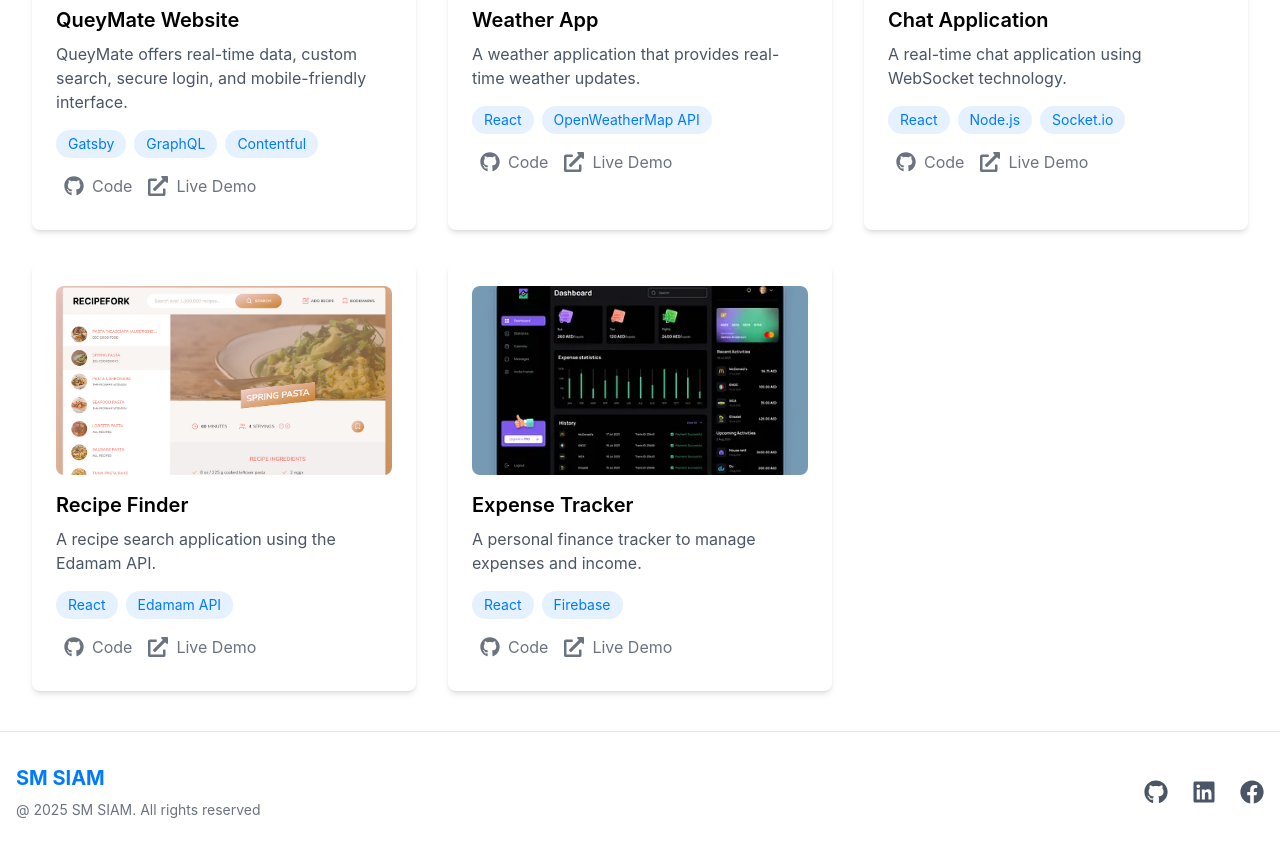
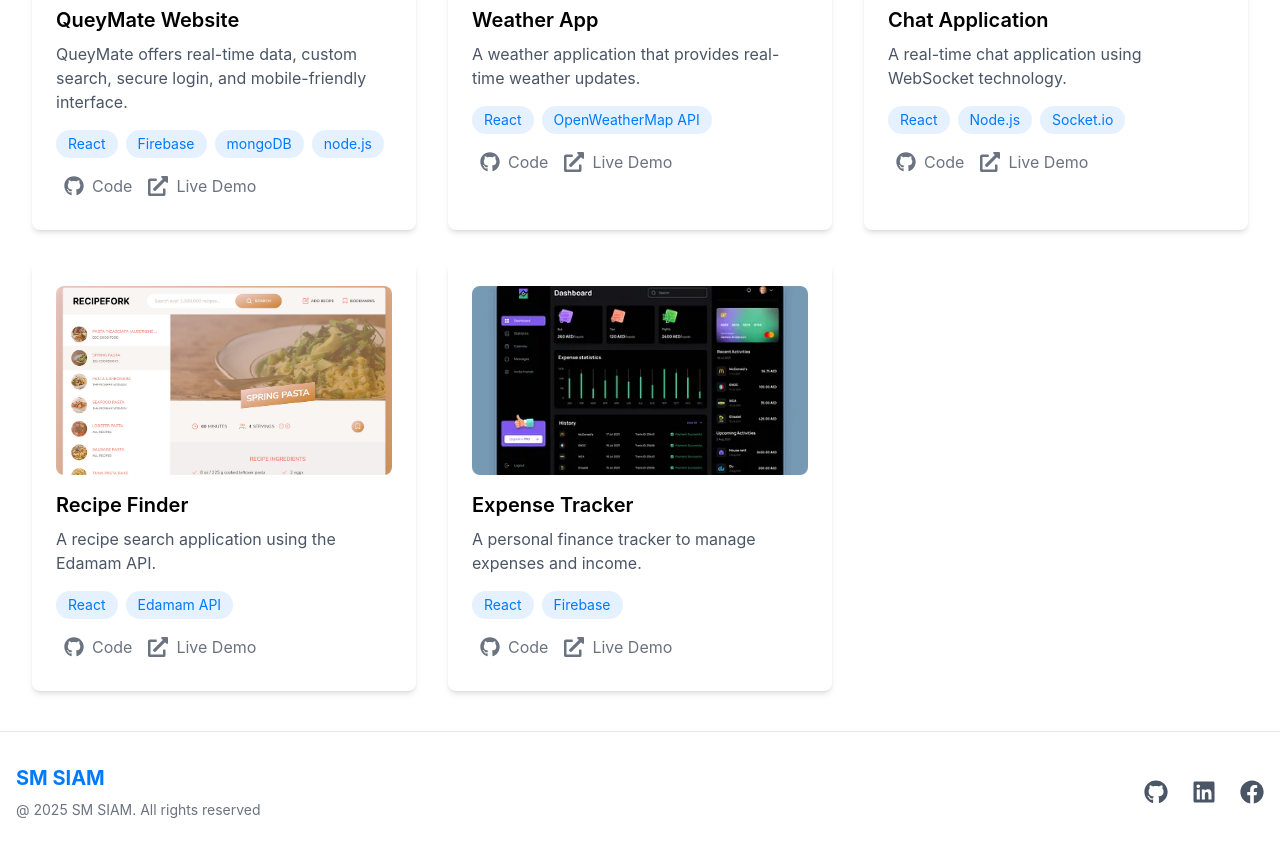
Before and after one commit to siam114/portfolio-website-nextjs, a Next.js app: page /projects in a window 1280 px wide. Shown: the part 1000-1852 px from the top of the page. Built offline with nearby package versions, Linux system fonts and the light colour scheme.

Commit message:
change tecnology

```diff
--- a/src/content/project.ts
+++ b/src/content/project.ts
@@ -28,7 +28,7 @@ export const projects: Project[] = [
       {
         title: 'QueyMate Website',
         description: 'QueyMate offers real-time data, custom search, secure login, and mobile-friendly interface.',
-        technologies: ['Gatsby', 'GraphQL', 'Contentful'],
+        technologies: ['React', "Firebase", "mongoDB", 'node.js'],
         githubLink: 'https://github.com/siam114/QueyMate-',
         demoLink: 'https://querymate-project.web.app/',
         image: '/projects/querymate.png',
```
